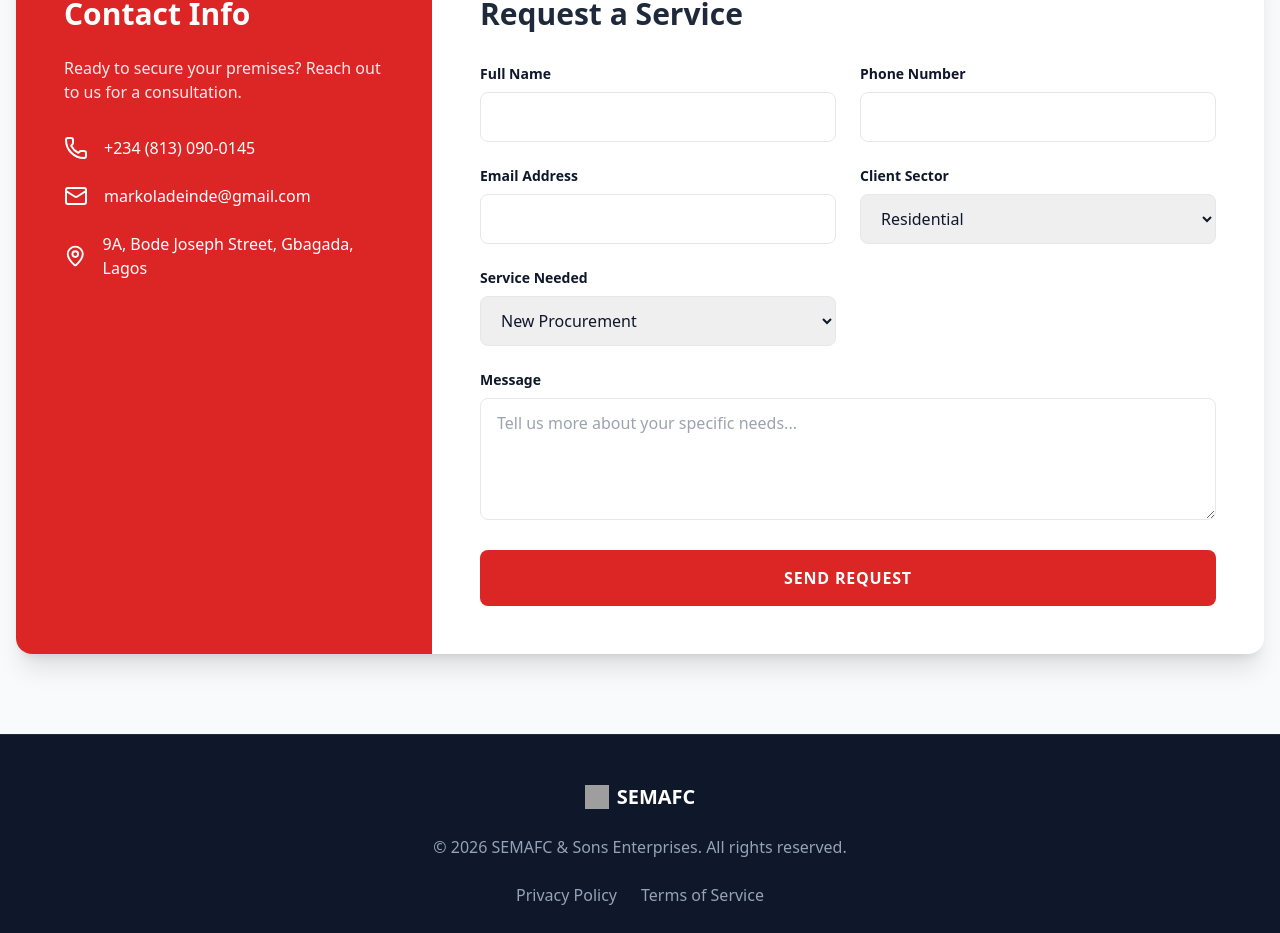
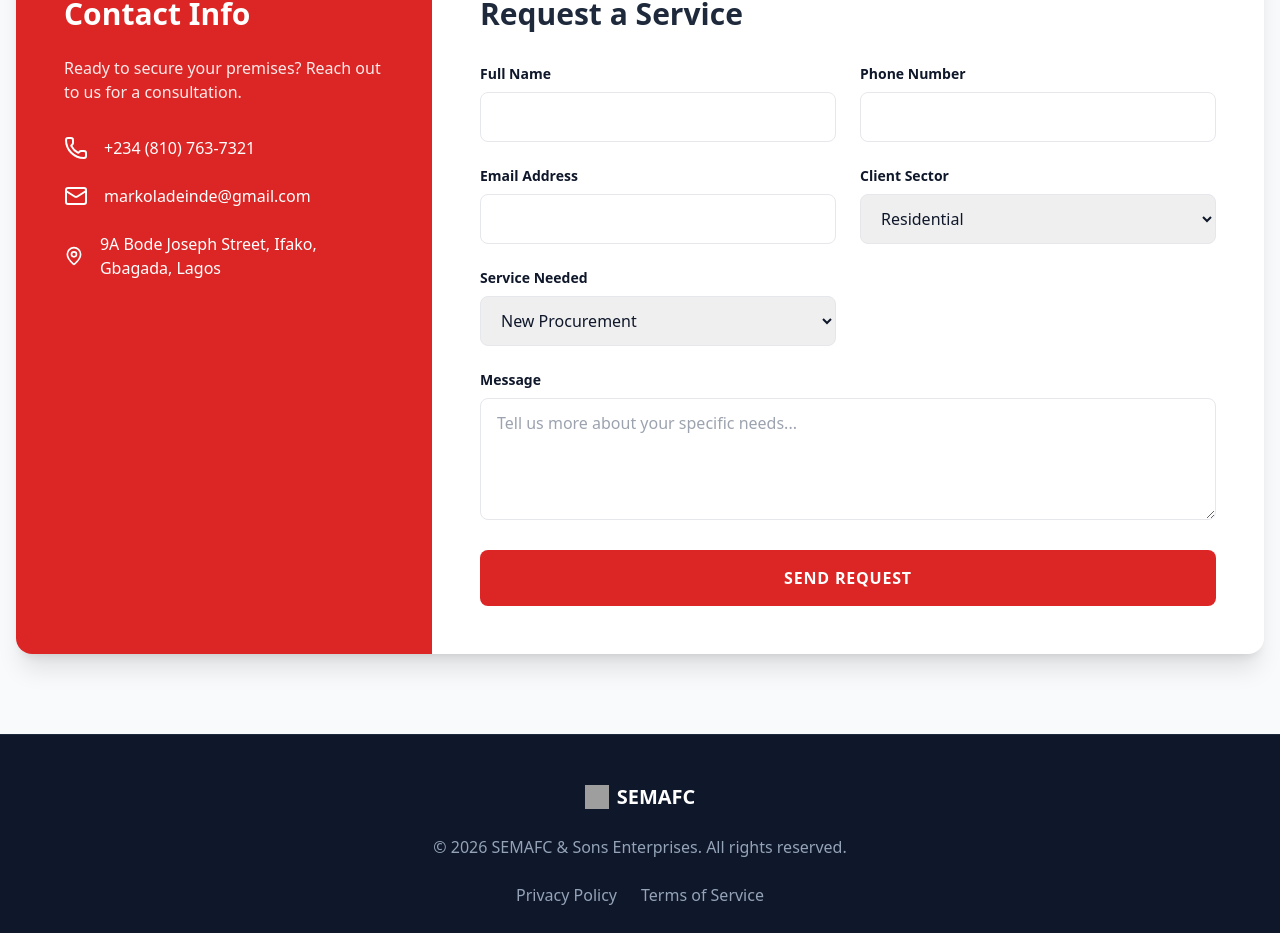
Before and after one commit to Moschifire/semafc, a React (Create React App) app: page / in a window 1280 px wide. Shown: the part 1678-2611 px from the top of the page. Built offline with nearby package versions, Linux system fonts and the light colour scheme; grey boxes are pictures that could not be loaded.

Commit message:
contact details updated

```diff
--- a/src/App.js
+++ b/src/App.js
@@ -13,12 +13,11 @@ const LandingPage = () => {
     message: ''
   });
 
-  const [status, setStatus] = useState(""); // Add this to track submission status
+  const [status, setStatus] = useState(""); // To track submission status
 
   const handleSubmit = async (e) => {
     e.preventDefault();
 
-    // Change YOUR_FORM_ID to the ID you got from Formspree
     const FORMSPREE_URL = "https://formspree.io/f/xvzgbgyo";
 
     try {
@@ -167,13 +166,13 @@ const LandingPage = () => {
 
             <div className="space-y-6">
               <div className="flex items-center gap-4">
-                <Phone className="w-6 h-6" /> <span>+234 (813) 090-0145</span>
+                <Phone className="w-6 h-6" /> <span>+234 (810) 763-7321</span>
               </div>
               <div className="flex items-center gap-4">
                 <Mail className="w-6 h-6" /> <span>markoladeinde@gmail.com</span>
               </div>
               <div className="flex items-center gap-4">
-                <MapPin className="w-6 h-6" /> <span>9A, Bode Joseph Street, Gbagada, Lagos</span>
+                <MapPin className="w-6 h-6" /> <span>9A Bode Joseph Street, Ifako, Gbagada, Lagos</span>
               </div>
             </div>
           </div>
```
